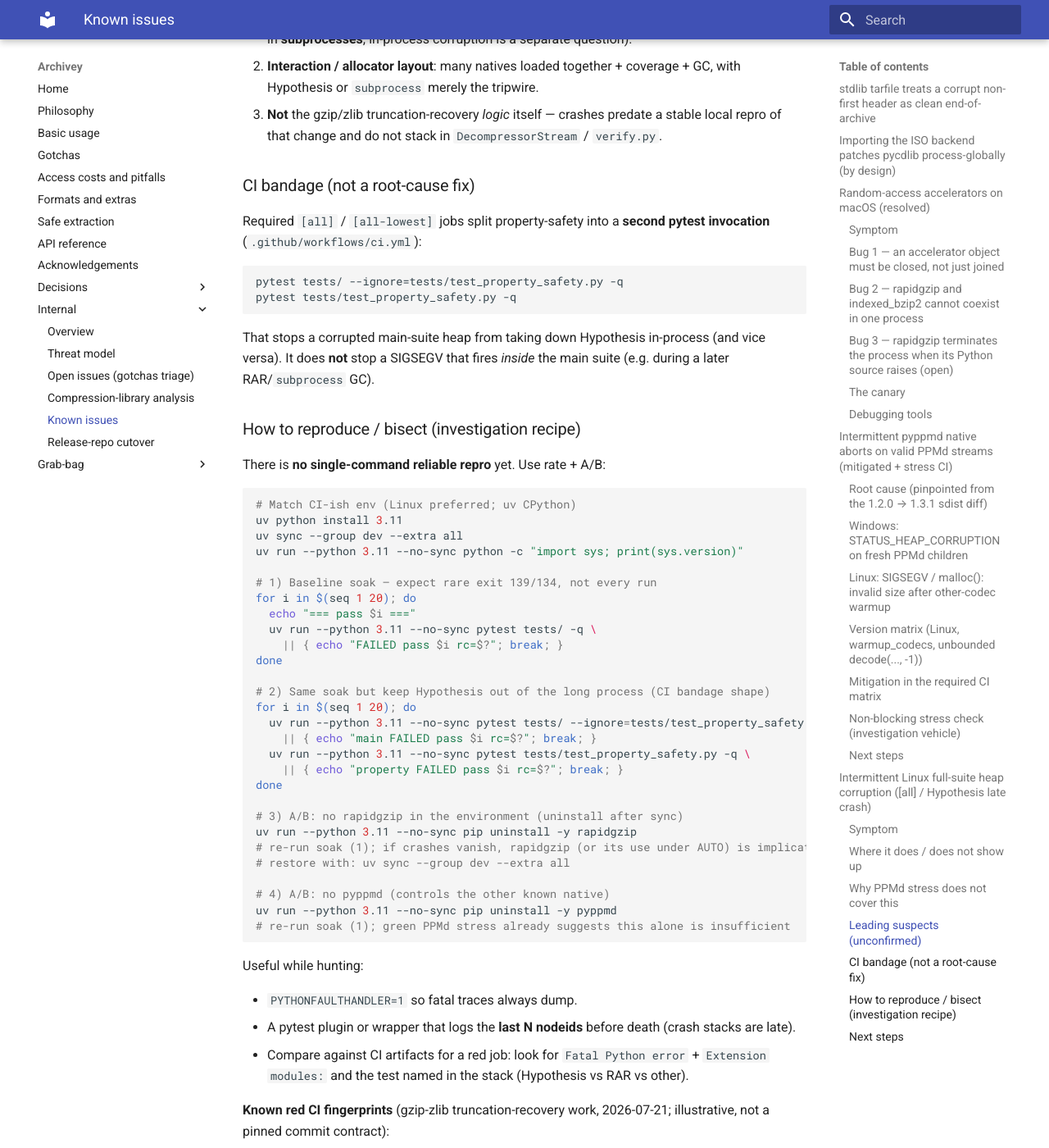
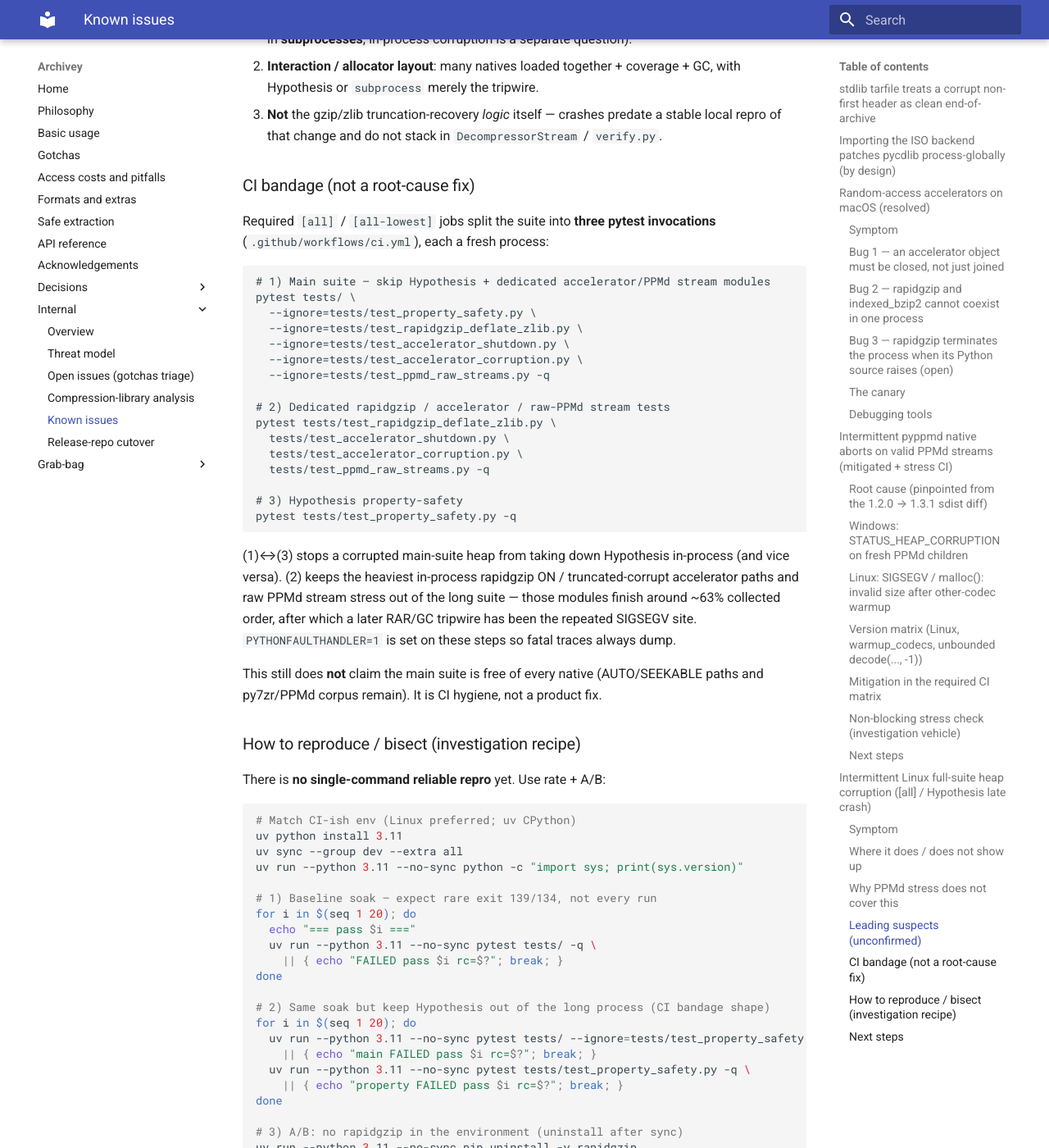
Before and after one commit to davitf/archivey-2, an MkDocs documentation site: the page built from docs/internal/known-issues.md, in a window 1280 px wide and 1400 px high, scrolled down 11896 px. Shown: the whole window at 82% size. Built offline with MkDocs 1.6.1 and Material for MkDocs 9.7.7, drawn with Linux system fonts in a browser that asks for light colours; some of the changed text lies outside the part shown.

Commit message:
CI: isolate accelerator/PPMd stream tests from the long [all] suite
Linux [all] legs still SIGSEGV mid-suite after Hypothesis was split out
(run 29969446114: GC during rar_oracle right after rapidgzip/ppmd_raw).
Run dedicated rapidgzip/accelerator/PPMd-stream modules in a fresh pytest
process, enable faulthandler on the split steps, and document the bandage.

Co-authored-by: Davi Figueiredo <davitf@users.noreply.github.com>

````diff
--- a/docs/internal/known-issues.md
+++ b/docs/internal/known-issues.md
@@ -440,17 +440,37 @@ So a green PPMd stress check means “the known pyppmd runaway probe is quiet,
 
 ### CI bandage (not a root-cause fix)
 
-Required `[all]` / `[all-lowest]` jobs split property-safety into a **second pytest
-invocation** (`.github/workflows/ci.yml`):
+Required `[all]` / `[all-lowest]` jobs split the suite into **three pytest
+invocations** (`.github/workflows/ci.yml`), each a fresh process:
 
 ```text
-pytest tests/ --ignore=tests/test_property_safety.py -q
+# 1) Main suite — skip Hypothesis + dedicated accelerator/PPMd stream modules
+pytest tests/ \
+  --ignore=tests/test_property_safety.py \
+  --ignore=tests/test_rapidgzip_deflate_zlib.py \
+  --ignore=tests/test_accelerator_shutdown.py \
+  --ignore=tests/test_accelerator_corruption.py \
+  --ignore=tests/test_ppmd_raw_streams.py -q
+
+# 2) Dedicated rapidgzip / accelerator / raw-PPMd stream tests
+pytest tests/test_rapidgzip_deflate_zlib.py \
+  tests/test_accelerator_shutdown.py \
+  tests/test_accelerator_corruption.py \
+  tests/test_ppmd_raw_streams.py -q
+
+# 3) Hypothesis property-safety
 pytest tests/test_property_safety.py -q
 ```
 
-That stops a corrupted main-suite heap from taking down Hypothesis in-process (and
-vice versa). It does **not** stop a SIGSEGV that fires *inside* the main suite (e.g.
-during a later RAR/`subprocess` GC).
+(1)↔(3) stops a corrupted main-suite heap from taking down Hypothesis in-process
+(and vice versa). (2) keeps the heaviest in-process rapidgzip ON / truncated-corrupt
+accelerator paths and raw PPMd stream stress out of the long suite — those modules
+finish around ~63% collected order, after which a later RAR/GC tripwire has been the
+repeated SIGSEGV site. `PYTHONFAULTHANDLER=1` is set on these steps so fatal traces
+always dump.
+
+This still does **not** claim the main suite is free of every native (AUTO/SEEKABLE
+paths and py7zr/PPMd corpus remain). It is CI hygiene, not a product fix.
 
 ### How to reproduce / bisect (investigation recipe)
 
@@ -495,7 +515,7 @@ Useful while hunting:
 - Compare against CI artifacts for a red job: look for `Fatal Python error` +
   `Extension modules:` and the test named in the stack (Hypothesis vs RAR vs other).
 
-**Known red CI fingerprints** (gzip-zlib truncation-recovery work, 2026-07-21; illustrative,
+**Known red CI fingerprints** (gzip-zlib truncation-recovery work, 2026-07; illustrative,
 not a pinned commit contract):
 
 - Run `29829920415` — Ubuntu py3.11/3.12 `[all]` SIGSEGV in Hypothesis charmap GC;
@@ -503,7 +523,12 @@ not a pinned commit contract):
 - Run `29836095815` — after RAR4 fix: Ubuntu py3.11 SIGSEGV / py3.13 SIGABRT still in
   Hypothesis; other legs green.
 - Run `29836326565` — with property-safety split: Ubuntu py3.11 SIGSEGV during RAR
-  multi-volume `open_unrar_p` GC (main suite), proving isolation alone is incomplete.
+  multi-volume `open_unrar_p` GC (main suite), proving Hypothesis isolation alone is
+  incomplete.
+- Run `29969446114` — after review follow-ups: Ubuntu py3.11/3.14 `[all]` SIGSEGV at
+  ~63% (GC during fixture setup / `test_rar_oracle` ← `rarfile`/`cryptography` import),
+  immediately after `test_ppmd_raw_streams` → `test_rapidgzip_deflate_zlib` in collection
+  order. Other matrix legs green. Motivated the accelerator/PPMd-stream process split.
 
 ### Next steps
 
````
Also changed, not shown: 1 other file.
